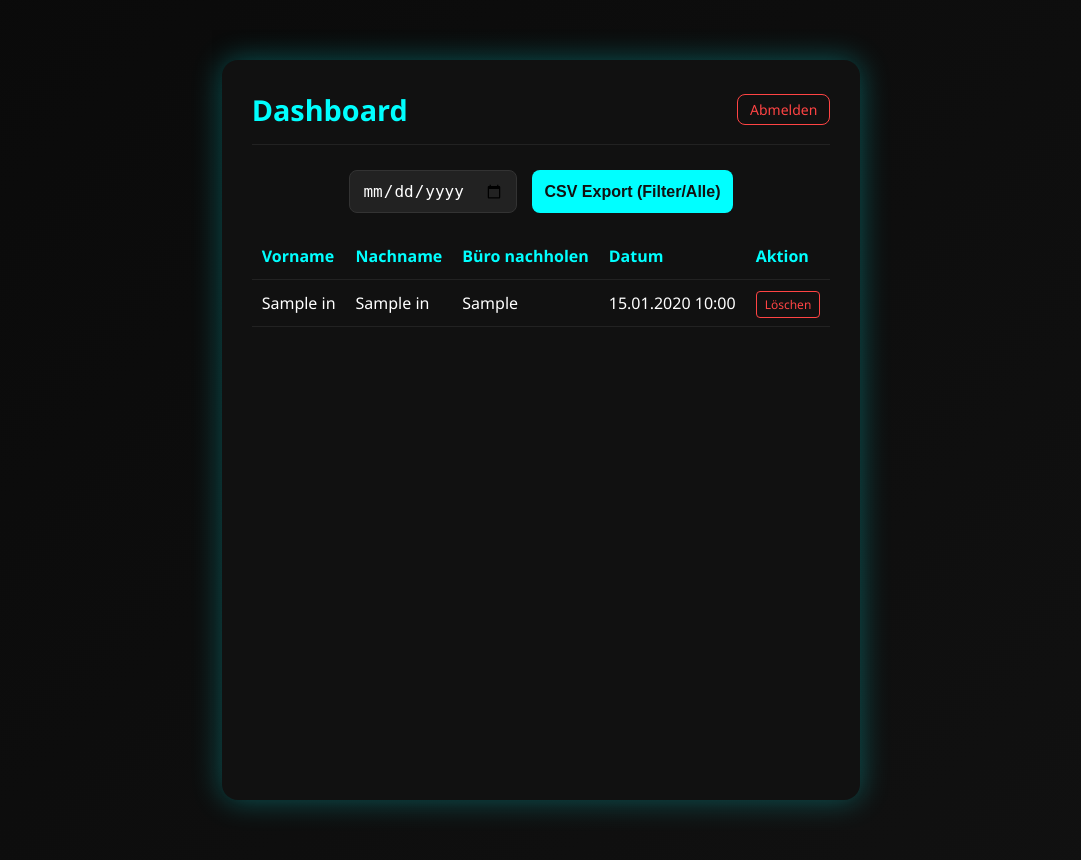
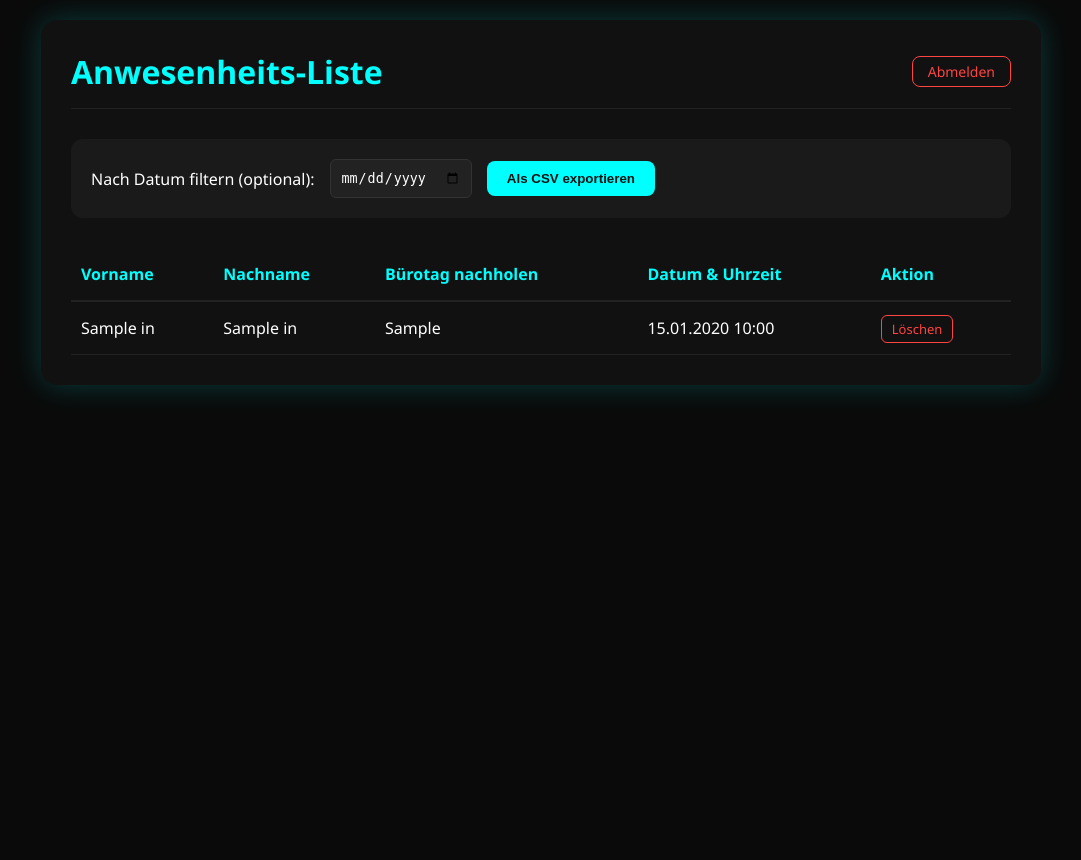
Before and after one commit to mbotru/qr-anwesenheit, a Flask app: page /dashboard in a window 1280 px wide. Shown: the whole page, without its empty margins (99-1180 px from the left). After the commit the page ends 394 px from the top, so only its background shows below. Run offline with Flask 3, Linux system fonts and the light colour scheme; the visitor is signed in with stand-in values (Sample User, id 1); tables that the repository leaves empty hold one stand-in row (values such as "Sample post").

Commit message:
Update dashboard.html

```diff
--- a/templates/dashboard.html
+++ b/templates/dashboard.html
@@ -6,47 +6,51 @@
     <title>Admin Dashboard</title>
     <style>
         * { box-sizing: border-box; margin: 0; padding: 0; }
-    body, html { font-family: 'Segoe UI', sans-serif; background: linear-gradient(135deg, #0a0a0a, #111111); min-height: 100vh; display: flex; justify-content: center; padding: 30px 10px; }
-    .container { background: #111; padding: 30px; border-radius: 16px; box-shadow: 0 0 30px rgba(0, 255, 255, 0.3); max-width: 900px; width: 100%; color: #fff; }
-    .header { display: flex; justify-content: space-between; align-items: center; margin-bottom: 25px; border-bottom: 1px solid #222; padding-bottom: 15px; }
-    h1 { color: #00ffff; font-size: 1.8rem; }
-    .logout-btn { color: #ff4444; text-decoration: none; border: 1px solid #ff4444; padding: 5px 12px; border-radius: 8px; font-size: 14px; transition: 0.3s; }
-    .logout-btn:hover { background: #ff4444; color: white; }
+        body { font-family: 'Segoe UI', sans-serif; background: #0a0a0a; color: white; display: flex; justify-content: center; padding: 20px; }
+        .container { background: #111; padding: 30px; border-radius: 16px; box-shadow: 0 0 30px rgba(0, 255, 255, 0.2); max-width: 1000px; width: 100%; }
+        .header { display: flex; justify-content: space-between; align-items: center; margin-bottom: 30px; border-bottom: 1px solid #222; padding-bottom: 15px; }
+        h1 { color: #00ffff; }
+        .logout-link { color: #ff4444; text-decoration: none; border: 1px solid #ff4444; padding: 5px 15px; border-radius: 8px; font-size: 14px; }
+        .logout-link:hover { background: #ff4444; color: white; }
 
-    form { display: flex; flex-wrap: wrap; gap: 15px; justify-content: center; margin-bottom: 20px; }
-    input[type="date"], input[type="submit"] { padding: 10px 12px; border-radius: 8px; border: none; font-size: 16px; }
-    input[type="date"] { background: #222; color: #fff; border: 1px solid #333; }
-    input[type="submit"] { background: #00ffff; color: #111; font-weight: bold; cursor: pointer; transition: 0.3s; }
-    input[type="submit"]:hover { background: #00cccc; }
+        .controls { display: flex; flex-wrap: wrap; gap: 15px; background: #1a1a1a; padding: 20px; border-radius: 12px; margin-bottom: 30px; }
+        input[type="date"] { padding: 10px; border-radius: 6px; border: 1px solid #333; background: #222; color: white; }
+        .btn-export { background: #00ffff; color: #111; border: none; padding: 10px 20px; border-radius: 8px; font-weight: bold; cursor: pointer; }
 
-    table { width: 100%; border-collapse: collapse; margin-top: 20px; text-align: left; }
-    th, td { padding: 12px 10px; border-bottom: 1px solid #222; }
-    th { background-color: #111; color: #00ffff; font-weight: bold; }
-    .btn-delete { color: #ff4444; text-decoration: none; font-size: 12px; padding: 4px 8px; border: 1px solid #ff4444; border-radius: 4px; }
+        table { width: 100%; border-collapse: collapse; margin-top: 10px; }
+        th { text-align: left; color: #00ffff; padding: 15px 10px; border-bottom: 2px solid #222; }
+        td { padding: 15px 10px; border-bottom: 1px solid #222; }
+        .btn-delete { color: #ff4444; text-decoration: none; border: 1px solid #ff4444; padding: 4px 10px; border-radius: 6px; font-size: 13px; transition: 0.3s; }
         .btn-delete:hover { background: #ff4444; color: white; }
 
-    @media (max-width: 600px) { form { flex-direction: column; } table { font-size: 12px; } }
+        @media (max-width: 768px) {
+            table { font-size: 12px; }
+            .controls { flex-direction: column; }
+        }
     </style>
 </head>
 <body>
     <div class="container">
         <div class="header">
-        <h1>Dashboard</h1>
-        <a href="/logout" class="logout-btn">Abmelden</a>
+            <h1>Anwesenheits-Liste</h1>
+            <a href="/logout" class="logout-link">Abmelden</a>
         </div>
 
-    <form method="GET" action="/admin/export/csv">
+        <div class="controls">
+            <form action="/admin/export/csv" method="GET" style="display: flex; gap: 15px; align-items: center; width: 100%;">
+                <label>Nach Datum filtern (optional):</label>
                 <input type="date" name="date">
-        <input type="submit" value="CSV Export (Filter/Alle)">
+                <input type="submit" value="Als CSV exportieren" class="btn-export">
             </form>
+        </div>
 
         <table>
             <thead>
                 <tr>
                     <th>Vorname</th>
                     <th>Nachname</th>
-                <th>Büro nachholen</th>
-                <th>Datum</th>
+                    <th>Bürotag nachholen</th>
+                    <th>Datum & Uhrzeit</th>
                     <th>Aktion</th>
                 </tr>
             </thead>
@@ -58,7 +62,9 @@
                     <td>{{ entry.buerotag_nachholen }}</td>
                     <td>{{ entry.datum.strftime('%d.%m.%Y %H:%M') }}</td>
                     <td>
-                    <a href="{{ url_for('delete_entry', id=entry.id) }}" class="btn-delete" onclick="return confirm('Eintrag wirklich löschen?')">Löschen</a>
+                        <a href="{{ url_for('delete_entry', id=entry.id) }}"
+                           class="btn-delete"
+                           onclick="return confirm('Eintrag wirklich löschen?')">Löschen</a>
                     </td>
                 </tr>
                 {% endfor %}
```
Lines whose indentation alone changed are shown as unchanged.
